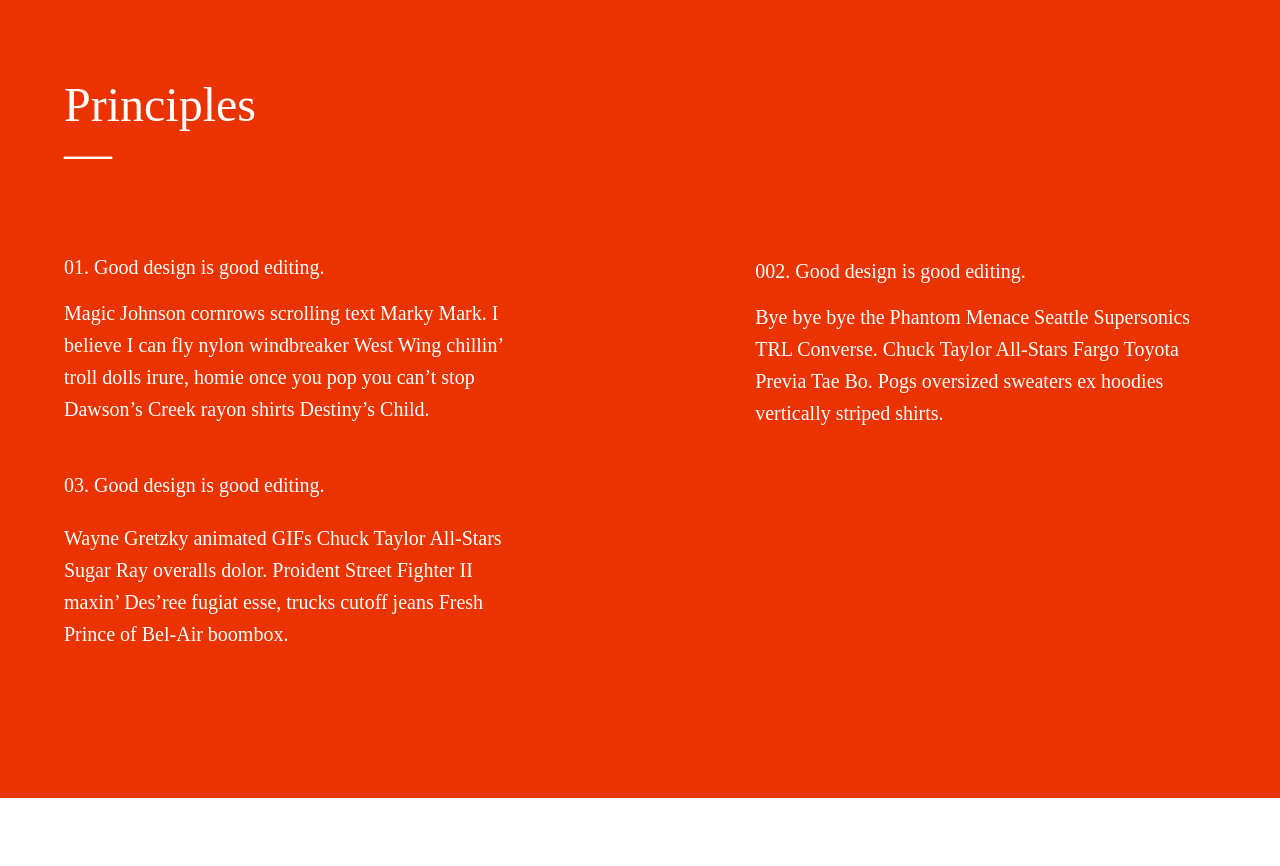
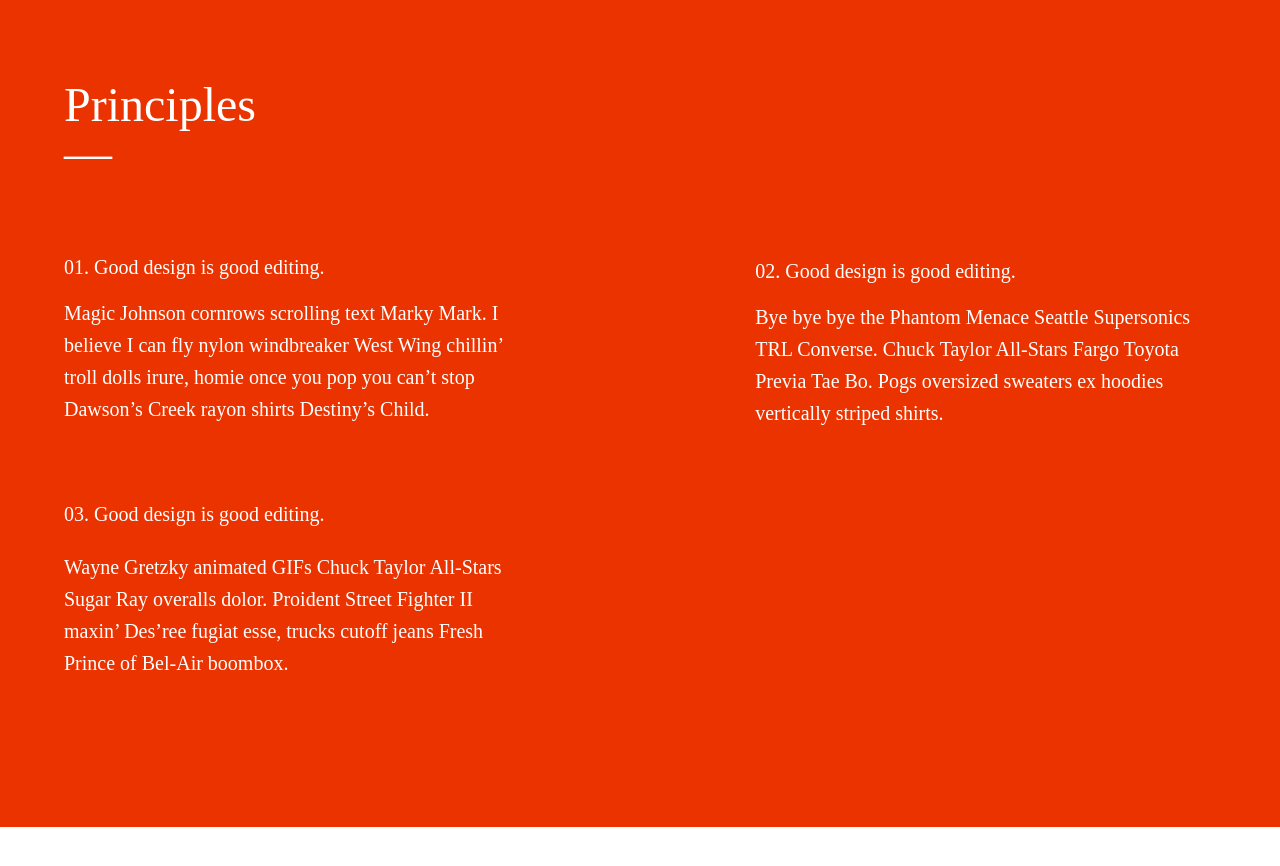
Before and after one commit to wearepatterns/wearepatterns.github.io, a Jekyll site: the page built from index.markdown, in a window 1280 px wide and 900 px high, scrolled down 697 px. Shown: the top 866 px of the window. Built offline with Jekyll 4.4.1, drawn with Linux system fonts in a browser that asks for light colours.

Commit message:
Update new.html

```diff
--- a/_layouts/new.html
+++ b/_layouts/new.html
@@ -47,12 +47,12 @@
             <h1 class="pt5 pt6-l pb0 pb4 mt0 f3 f1-l normal lh-solid">Principles
             <br>&mdash;</h1>
             <div class="flex-ns flex-wrap-ns justify-between-ns bg-ggreen">
-                <div class="w-40-ns">
+                <div class="mb4 w-40-ns">
                     <h2 class="f4 normal lh-solid">01. Good design is good editing.</h2>
                     <p>Magic Johnson cornrows scrolling text Marky Mark. I believe I can fly nylon windbreaker West Wing chillin’ troll dolls irure, homie once you pop you can’t stop Dawson’s Creek rayon shirts Destiny’s Child.</p>
                 </div>
                 <div class="w-40-ns">
-                    <h3 class="f4 normal lh-solid">002. Good design is good editing.</h3>
+                    <h3 class="f4 normal lh-solid">02. Good design is good editing.</h3>
                     <p>Bye bye bye the Phantom Menace Seattle Supersonics TRL Converse. Chuck Taylor All-Stars Fargo Toyota Previa Tae Bo. Pogs oversized sweaters ex hoodies vertically striped shirts.</p>
                 </div>
                 <div class="w-40-ns">
```
